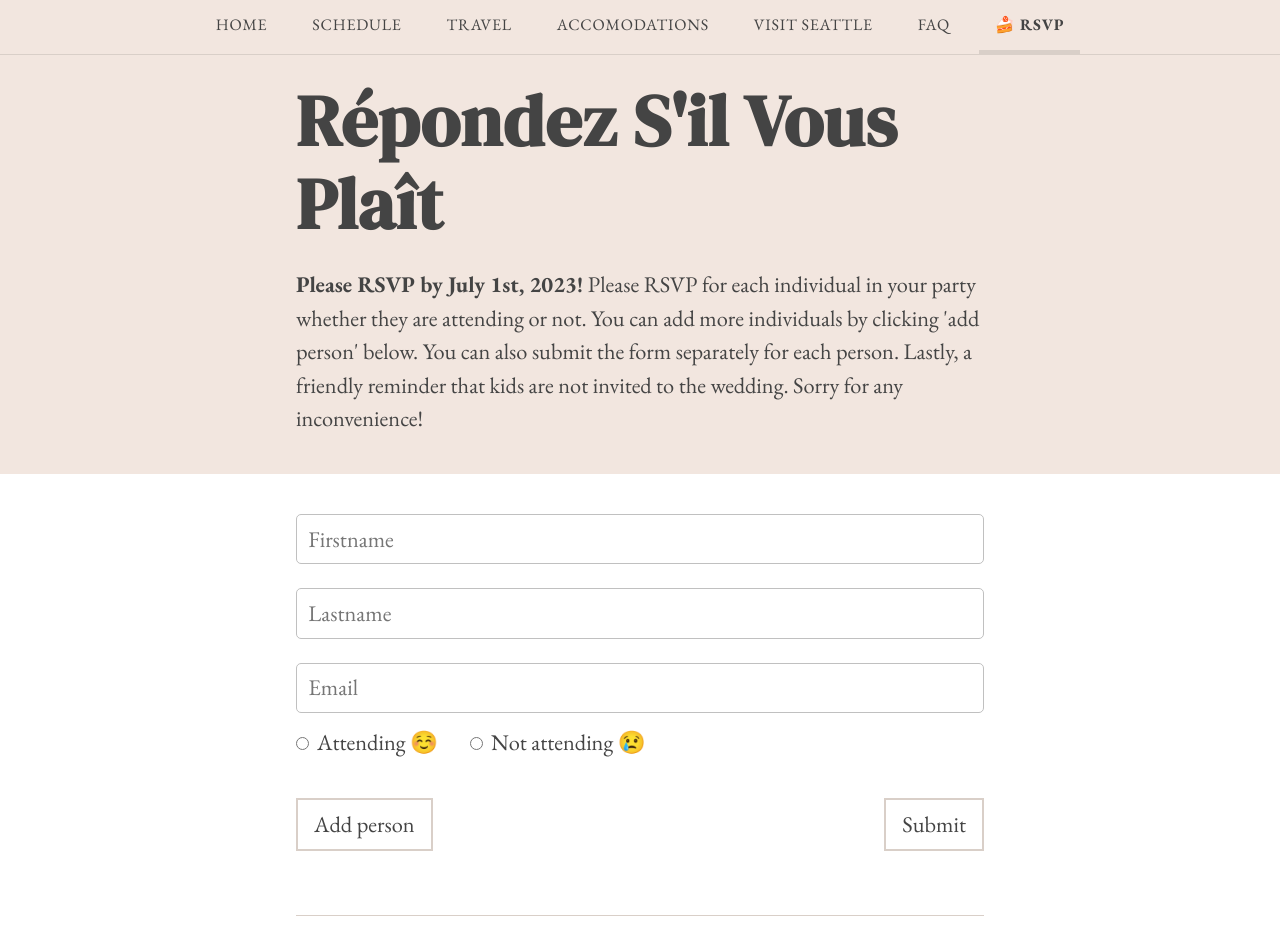
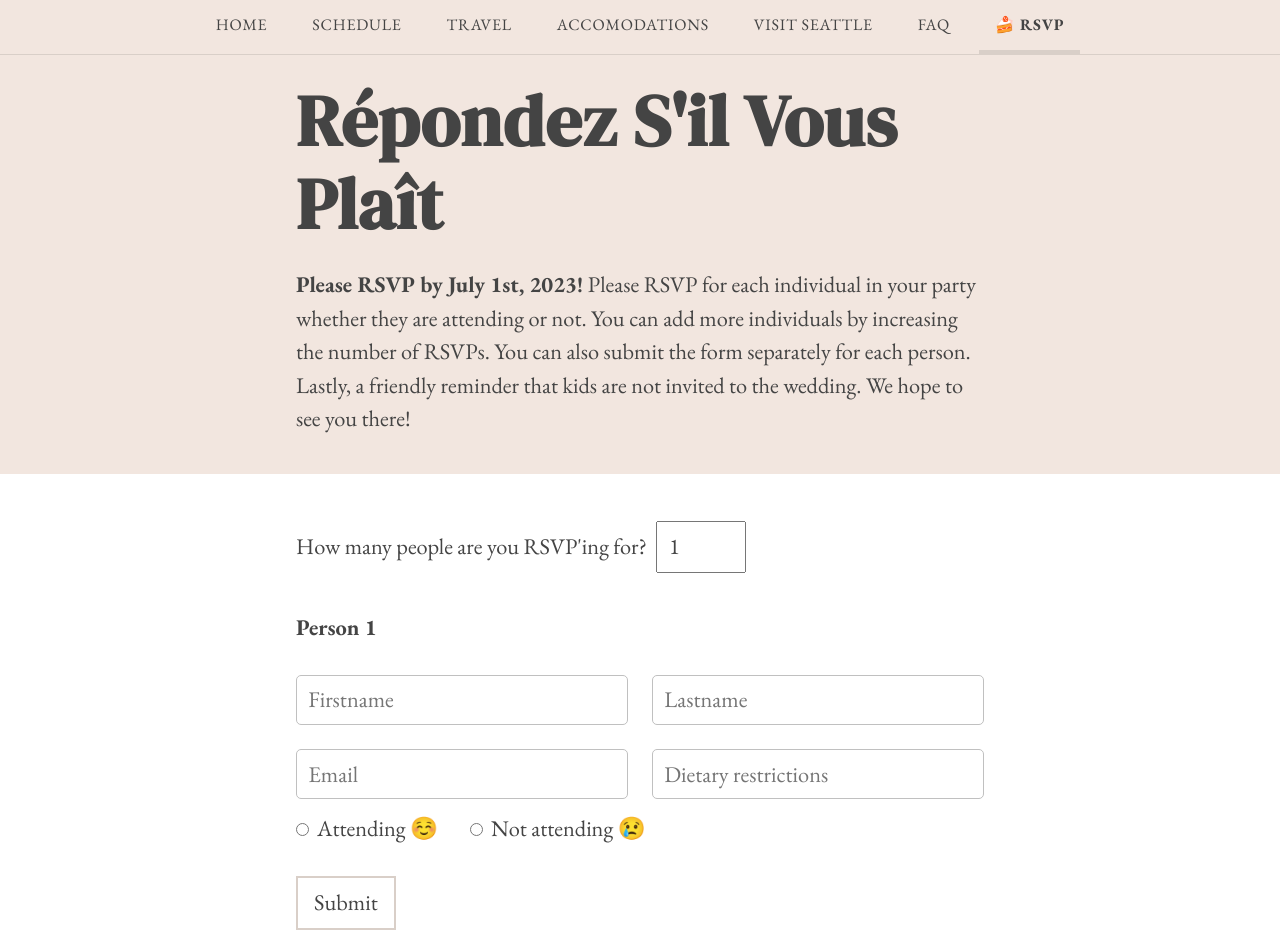
Before and after one commit to mapsam/tksm, a Next.js app: page /rsvp in a window 1280 px wide. Shown: the top 943 px of the page. Built offline with nearby package versions, Linux system fonts and the light colour scheme.

Commit message:
condensed fields, num people field

```diff
--- a/components/Rsvp.tsx
+++ b/components/Rsvp.tsx
@@ -6,13 +6,15 @@ const defaultPerson: Person = {
   firstname: null,
   lastname: null,
   email: null,
-  attending: true
+  attending: true,
+  diet: null
 };
 
 export default function RSVP() {
   const [ success, setSuccess ] = useState<Array<Person>>([]);
   const [ errors, setErrors ] = useState<APIErrors>([]);
   const [ submitting, setSubmitting ] = useState<boolean>(false);
+  const [ numPeople, setNumPeople ] = useState(1);
   const [ people, setPeople ] = useState([defaultPerson]);
   const allowRSVPs: boolean = true;
 
@@ -22,6 +24,12 @@ export default function RSVP() {
   }
 
   useEffect(() => {}, [people]);
+  useEffect(() => {
+    console.log('number of people', numPeople);
+    setPeople(Array.from({ length: numPeople }, () => defaultPerson));
+  }, [numPeople]);
+
+
 
   async function sendRSVP(e) {
     e.preventDefault();
@@ -63,6 +71,12 @@ export default function RSVP() {
 
     {success.length === 0 &&
       <form className="rsvp-form" onSubmit={sendRSVP}>
+        <div className="field form-counter" key="person-count">
+          <p>How many people are you RSVP'ing for?&nbsp;&nbsp;
+            <input className="input" type="number" value={numPeople} min="1" max="5" onChange={e => setNumPeople(parseInt(e.target.value))}/>
+          </p>
+        </div>
+
         <div className="rsvp-people" key="rsvp-form-people">
           {people &&
             people.map((person, idx) => {
@@ -73,8 +87,7 @@ export default function RSVP() {
 
         <div className="field" key="rsvp-form-buttons">
           <div className="control">
-            <button className="button" onClick={addPerson}>Add person</button>
-            <input type="submit" className="button color-light-bg" value={submitting ? "Submitting RSVP ..." : "Submit"} style={{ float: 'right', margin: 'auto' }} />
+            <input type="submit" className="button color-light-bg" value={submitting ? "Submitting RSVP ..." : "Submit"} />
           </div>
         </div>
       </form>
--- a/components/RsvpPerson.tsx
+++ b/components/RsvpPerson.tsx
@@ -10,6 +10,8 @@ export default function RsvpPerson({ person, people, effect, index }: { person:
 
   return (
     <div className="rsvp-person" key={`person-${index}`}>
+      <p><strong>Person {index + 1}</strong></p>
+      <div className="field-pair">
         <div className="field" key={`person-${index}-firstname`}>
           <div className="control">
             <input className="input" type="text" placeholder="Firstname" onChange={e => update('firstname', e.target.value)} required/>
@@ -21,10 +23,19 @@ export default function RsvpPerson({ person, people, effect, index }: { person:
             <input className="input" type="text" placeholder="Lastname" onChange={e => update('lastname', e.target.value)} required/>
           </div>
         </div>
+      </div>
 
+      <div className="field-pair">
         <div className="field" key={`person-${index}-email`}>
           <div className="control">
             <input className="input" type="text" placeholder="Email" onChange={e => update('email', e.target.value)} required/>
+          </div>
+        </div>
+
+        <div className="field" key={`person-${index}-diet`}>
+          <div className="control">
+            <input className="input" type="text" placeholder="Dietary restrictions" onChange={e => update('diet', e.target.value)} required/>
+          </div>
         </div>
       </div>
 
--- a/lib/api.ts
+++ b/lib/api.ts
@@ -8,7 +8,8 @@ const schema = Joi.array().items({
   firstname: Joi.string().trim().required(),
   lastname: Joi.string().trim().required(),
   attending: Joi.boolean().required(),
-  email: Joi.string().email().trim().required()
+  email: Joi.string().email().trim().required(),
+  diet: Joi.string()
 });
 
 export function validateRequestBody(body: APIPostBody) : ValidationResult {
--- a/lib/types.ts
+++ b/lib/types.ts
@@ -3,6 +3,7 @@ export interface Person {
   lastname: string|null;
   attending: boolean;
   email: string|null;
+  diet?: string;
 }
 
 export type APIPostBody = Array<Person>;
--- a/pages/rsvp.tsx
+++ b/pages/rsvp.tsx
@@ -4,7 +4,7 @@ import Block from '../components/Block';
 
 export default function Index() {
   return (
-    <Content name="Répondez S'il Vous Plaît" summary="<strong>Please RSVP by July 1st, 2023!</strong> Please RSVP for each individual in your party whether they are attending or not. You can add more individuals by clicking 'add person' below. You can also submit the form separately for each person. Lastly, a friendly reminder that kids are not invited to the wedding. Sorry for any inconvenience!">
+    <Content name="Répondez S'il Vous Plaît" summary="<strong>Please RSVP by July 1st, 2023!</strong> Please RSVP for each individual in your party whether they are attending or not. You can add more individuals by increasing the number of RSVPs. You can also submit the form separately for each person. Lastly, a friendly reminder that kids are not invited to the wedding. We hope to see you there!">
       <Block id="RSVP">
         <RSVP />
       </Block>
--- a/styles/main.scss
+++ b/styles/main.scss
@@ -208,21 +208,38 @@ form input[type=radio] {
     margin-right: 0.5rem;
 }
 
+/* mobile form */
+@media (min-width: 55rem) { /* desktop form */
+    .field-pair {
+        .field {
+            display: inline-block;
+            width: 50%;
+            padding-left: 0.75rem;
+        }
+        .field:first-child {
+            padding-right: 0.75rem;
+            padding-left: 0rem;
+        }
+    }
+}
+
 form label  {
     margin-right: 2rem;
 }
 
+.form-counter {
+    bordera-bottom: 1px solid $color-medium;
+}
 form button,
 form input[type=submit] {
     padding: 0.75rem 1rem;
     background-color: $color-white;
     border: 2px solid $color-gray;
     cursor: pointer;
-    display: inline-block;
 }
 
 .rsvp-person {
-    margin-bottom: 2rem;
+    margin-bottom: 1rem;
 }
 
 .form-errors {
```
Lines whose indentation alone changed are shown as unchanged.
